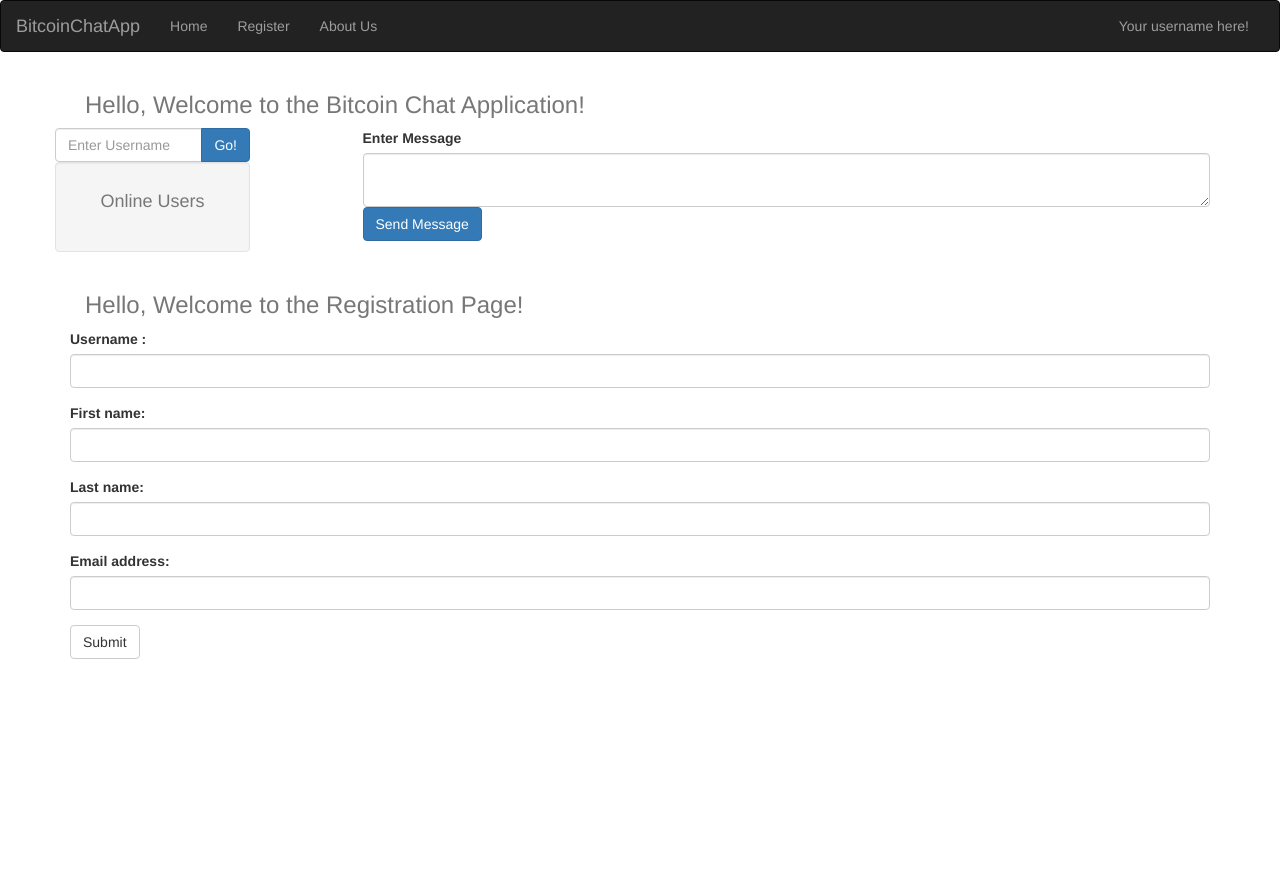
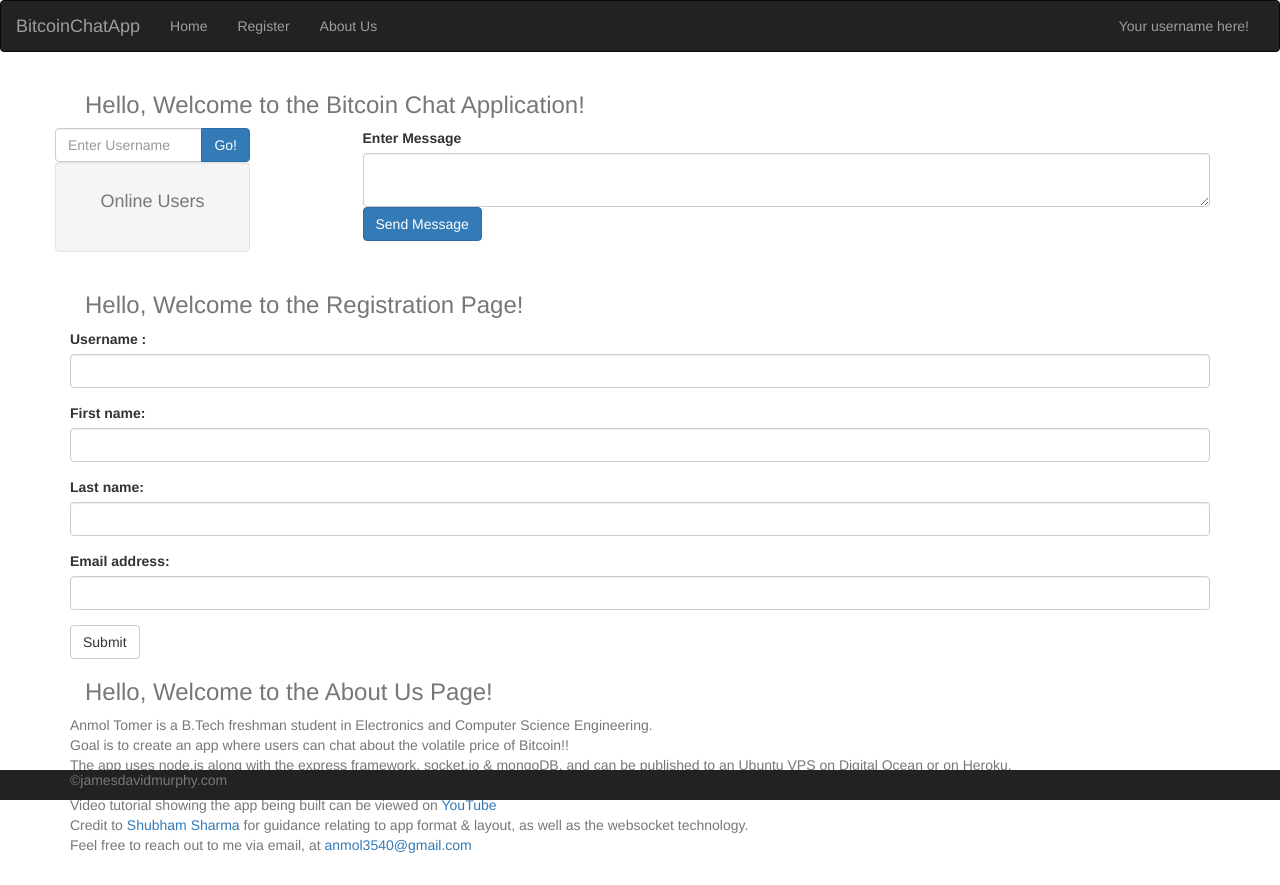
Before and after one commit to AnmolTomer/bitcoinChatApp, a website: page public/index.htm in a window 1280 px wide. Before the commit the page ends 800 px from the top, so only its background shows below. Drawn offline with nearby package versions, Linux system fonts and the light colour scheme.

Commit message:
Finish html page. About us section

```diff
--- a/public/index.htm
+++ b/public/index.htm
@@ -6,7 +6,8 @@
     <meta name="viewport" content="width=device-width, initial-scale=1">
     <title>BitCoin Chat Room</title>
     <!-- Bootstrap css -->
-    <link rel="stylesheet" href="https://maxcdn.bootstrapcdn.com/bootstrap/3.3.7/css/bootstrap.min.css" integrity="sha384-BVYiiSIFeK1dGmJRAkycuHAHRg32OmUcww7on3RYdg4Va+PmSTsz/K68vbdEjh4u" crossorigin="anonymous">
+    <link rel="stylesheet" href="https://maxcdn.bootstrapcdn.com/bootstrap/3.3.7/css/bootstrap.min.css"
+        integrity="sha384-BVYiiSIFeK1dGmJRAkycuHAHRg32OmUcww7on3RYdg4Va+PmSTsz/K68vbdEjh4u" crossorigin="anonymous">
     <!--custom css-->
     <link rel="stylesheet" href="./css/main.css">
 </head>
@@ -32,14 +33,15 @@
 
 
     <!-- main -->
-    <main class = "container">
+    <main class="container">
         <!--*************BEGIN HOME PAGE************************************************************************************ -->
 
 
         <div class="page" id=homePage>
             <!--header-->
-            <header class = "container header">
-                <h3 class="text-muted">Hello<span id="fNameSpan1"></span><span id="lNameSpan1"></span>, Welcome to the Bitcoin Chat Application!</h3>
+            <header class="container header">
+                <h3 class="text-muted">Hello<span id="fNameSpan1"></span><span id="lNameSpan1"></span>, Welcome to the
+                    Bitcoin Chat Application!</h3>
 
                 </h3>
             </header> <!-- end header -->
@@ -52,16 +54,17 @@
 
 
                     <!-- Row for entering username-->
-                    <div class = "row" id = "loginRow">
-                        <div class= "input-group">
+                    <div class="row" id="loginRow">
+                        <div class="input-group">
                             <input type="text" class="form-control" placeholder="Enter Username" id="uname_input">
-                            <span class="input-group-btn"><button class="btn btn-primary" type="button" id="go_btn">Go!</button></span>
+                            <span class="input-group-btn"><button class="btn btn-primary" type="button"
+                                    id="go_btn">Go!</button></span>
                         </div>
                     </div>
 
 
                     <!-- placeholder for price-->
-                    <div class = "row">
+                    <div class="row">
                         <article class="well">
                             <h4 class="text-muted text-center">Online Users</h4>
                             <ul class="list-group" id="users"></ul>
@@ -72,13 +75,12 @@
                 <!-- end section -->
 
                 <!-- main chat section (COL2) -->
-                <section class ="col-sm-9 col-sm-offset-1 test">
+                <section class="col-sm-9 col-sm-offset-1 test">
                     <!-- form -->
-                    <form id = "messageForm">
+                    <form id="messageForm">
                         <div class="form-group">
                             <label>Enter Message</label>
-                            <textarea class="form-control"
-                            id="message"></textarea>
+                            <textarea class="form-control" id="message"></textarea>
                             <input type="submit" class="btn btn-primary" value="Send Message">
                         </div>
                     </form>
@@ -96,8 +98,8 @@
         <div class="page" id=regPage>
             <!--header-->
             <header class="container header">
-                <h3 class="text-muted"
-                id="regHeader">Hello<span id="fNameSpan2"></span><span id="lNameSpan2"></span>, Welcome to the Registration Page!</h3>
+                <h3 class="text-muted" id="regHeader">Hello<span id="fNameSpan2"></span><span id="lNameSpan2"></span>,
+                    Welcome to the Registration Page!</h3>
             </header>
             <!-- END HEADER -->
 
@@ -118,10 +120,62 @@
                     <label for="email">Email address:</label>
                     <input type="email" class="form-control" id="email">
                 </div>
-                    <button type="submit" id = "submit_btn" class="btn btn-default">Submit</button>
+                <button type="submit" id="submit_btn" class="btn btn-default">Submit</button>
             </form>
         </div>
         <!--*************END REGISTER PAGE************************************************************************************ -->
+        <!--*************BEGIN ABOUT PAGE************************************************************************************ -->
+
+        <div class="page" id=aboutPage>
+            <!-- header -->
+            <header class="container header">
+                <h3 class="text-muted" id="aboutHeader">Hello<span id="fNameSpan3"></span><span id="lNameSpan3"></span>,
+                    Welcome to the About Us Page!</h3>
+            </header>
+            <!-- end header -->
+            <div class="text-muted">
+                <p>Anmol Tomer is a B.Tech freshman student in Electronics and Computer Science Engineering.<br>
+                    Goal is to create an app where users can chat about the volatile price of Bitcoin!!<br>
+                    The app uses node.js along with the express framework, socket.io &amp; mongoDB, and can be published
+                    to an Ubuntu VPS on Digital Ocean or on Heroku.<br>
+                    Code is available for download from <a href='https://github.com/anmoltomer/nodejs_murphy'
+                        target='_blank'>GitHub</a><br>
+                    Video tutorial showing the app being built can be viewed on <a
+                        href='https://www.youtube.com/playlist?list=PLatXnLy-YGQexU9sktggQbw7tq815yGbR'
+                        target='_blank'>YouTube</a><br>
+                    Credit to <a href='https://github.com/shubham1172' target='_blank'>Shubham Sharma</a> for guidance
+                    relating to app format &amp; layout, as well as the websocket technology.<br>
+                    Feel free to reach out to me via email, at <a
+                        href='mailto:anmol3540@gmail.com?Subject=Enquiry%20about%20your%20website'
+                        target='_top'>anmol3540@gmail.com</a><br><br>
+
+                </p>
+            </div>
+
+            <!--*************END ABOUT PAGE************************************************************************************ -->
     </main>
+<!-- END MAIN -->
+
+<footer class="navbar-fixed-bottom navbar-inverse">
+    <div class="container">
+        <p class="text-muted">&copy;jamesdavidmurphy.com <span id="time" class="pull-right"></span></p>
+    </div>
+</footer>
+
+
+<!-- Jquery -->
+<script src="https://code.jquery.com/jquery-1.12.0.min.js"></script>
+<!-- Bootstrap js -->
+<script src="https://maxcdn.bootstrapcdn.com/bootstrap/3.3.7/js/bootstrap.min.js" integrity="sha384-Tc5IQib027qvyjSMfHjOMaLkfuWVxZxUPnCJA7l2mCWNIpG9mGCD8wGNIcPD7Txa" crossorigin="anonymous"></script>
+
+<!-- socket.io js-->
+<script src="/socket.io/socket.io.js"></script>
+
+<!-- custom js -->
+<script src="./js/main.js"></script>
+<script>
+    document.addEventListener("DOMContentLoaded", onDOMLoaded);
+</script>
+
 </body>
 </html>
```
Lines whose indentation alone changed are shown as unchanged.
